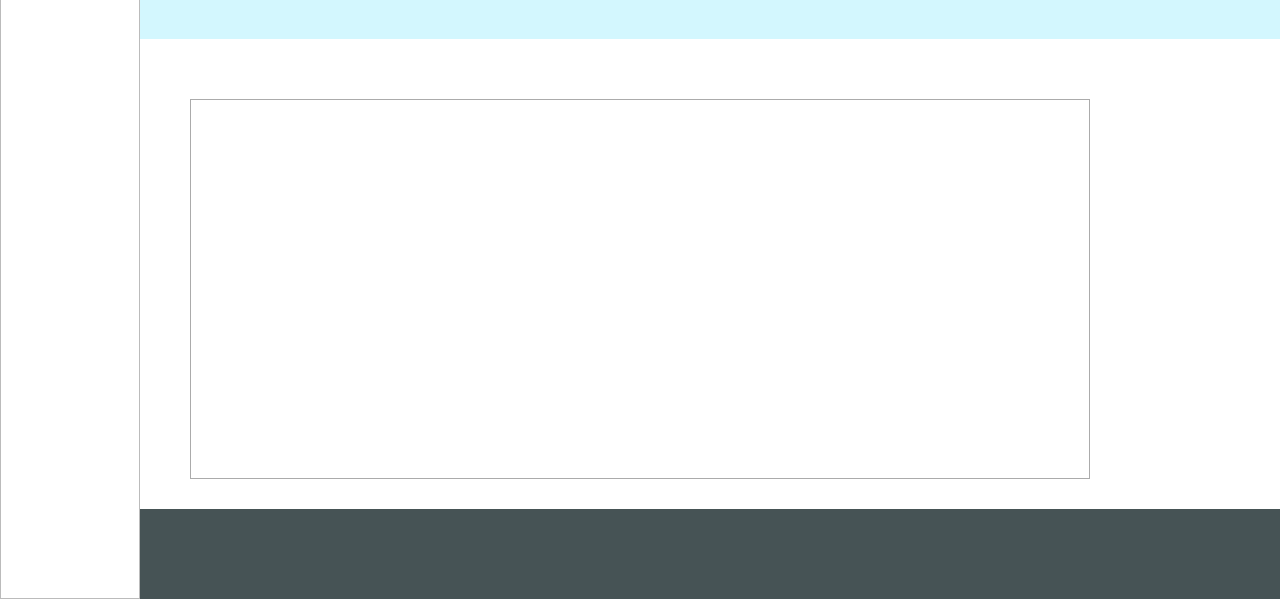
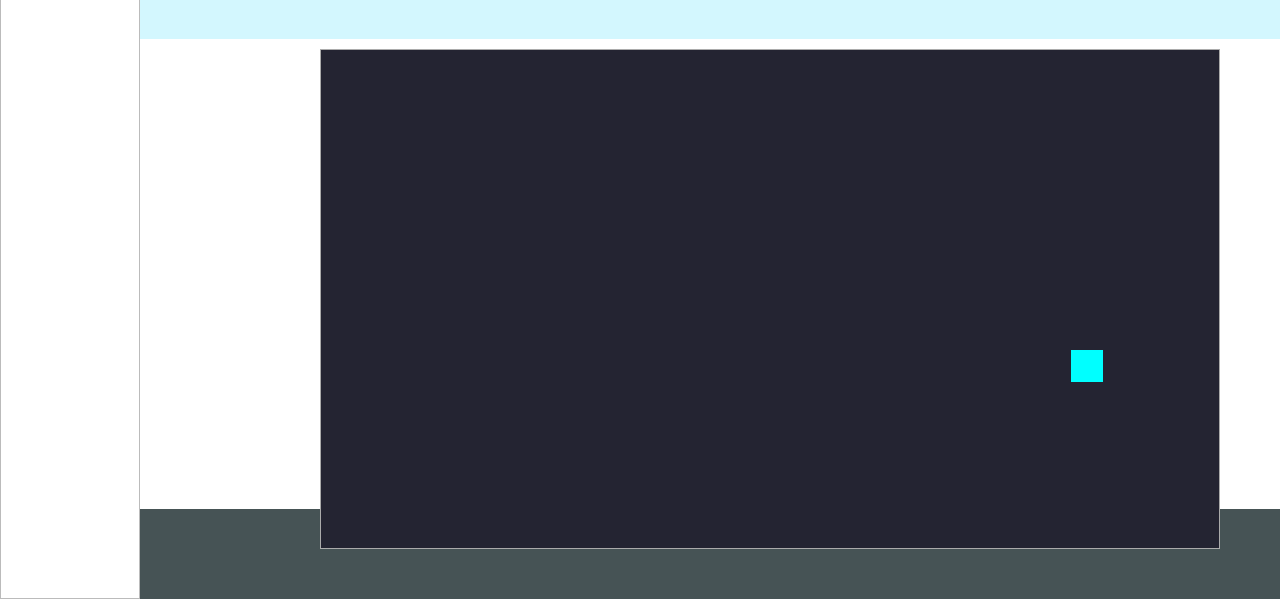
Before and after one commit to Bermihrom/NewSnake, a plain HTML site: page index.html in a window 1280 px wide. Shown: the part 201-800 px from the top of the page. Drawn offline with Linux system fonts and the light colour scheme; a web font is replaced by a local one.

Commit message:
game loop is ready

```diff
--- a/index.html
+++ b/index.html
@@ -44,14 +44,14 @@
   </ul>
 </nav>
 <div class="main">
-  <main>
+  <!-- <main>
 
-  </main>
+  </main> -->
 </div>
 
   <footer></footer>
 
 
+  <script type="module" src="modules/main.js"></script>
 </body>
-<script src="main.js"></script>
 </html>
--- a/main.css
+++ b/main.css
@@ -195,24 +195,26 @@ footer{
     justify-content: center;
     padding: 60px;
 }
-main{
+/* main{
     display: flex;
     border: 1px solid #ABABAB;
     justify-content: space-around;
     align-items: center;
     padding: 20px;
     width: 900px;
-}
-.content_div:nth-child(odd){
-    width: 150px;
-    height: 150px;
-    background-color: #b5b5b5;
-    border: 1px solid #4d4d4d;
-}
-.content_div:nth-child(even){
-    width: 170px;
-    height: 100px;
-    background-color: #b3b3b3;
-    border: 1px solid #4d4d4d;
-
-}
+    background: rgb(36, 36, 50);
+} */
+canvas {
+    border: 1px solid #ABABAB;
+    width: 900px;
+    height: 500px;
+    background: rgb(36, 36, 50);
+    z-index: 3;
+    position: absolute;
+    top: 250px;
+    left: 25%;
+    /* display: flex; */
+    /* justify-content: space-around; */
+    /* align-items: center; */
+    /* padding: 20px; */
+  }
--- a/main.js
+++ /dev/null
@@ -1,3 +0,0 @@
-function createField(){
-    const mainField =
-}
--- /dev/null
+++ b/modules/game_loop.js
@@ -0,0 +1,24 @@
+export class Loop {               //game/animation loop
+  constructor(update, display) {
+    this.update = update;
+    this.display = display;
+
+    this.deltaTime = 0;
+    this.lastUpdate = 0;
+    this.maxInterval = 40;
+
+    requestAnimationFrame(stampTime => this.animate(stampTime));
+  }
+  animate(currentTime) {
+    requestAnimationFrame(stampTime => this.animate(stampTime));
+
+    this.deltaTime = currentTime - this.lastUpdate;
+
+    if (this.deltaTime < this.maxInterval) {
+      this.update(this.deltaTime / 1000);
+      this.display();
+    }
+
+    this.lastUpdate = currentTime;
+  }
+}
--- /dev/null
+++ b/modules/layer.js
@@ -0,0 +1,20 @@
+export class Layer {
+
+
+
+    constructor(container) {
+
+
+      this.canvas = document.createElement(`canvas`);
+      this.context = this.canvas.getContext(`2d`);
+      container.appendChild(this.canvas);
+
+      this.fitToContainer = this.fitToContainer.bind(this);
+      addEventListener(`resize`, this.fitToContainer);
+      this.fitToContainer();
+    }
+    fitToContainer() {
+      this.w = this.canvas.width = this.canvas.clientWidth;
+      this.h = this.canvas.height = this.canvas.clientHeight;
+    }
+  }
--- /dev/null
+++ b/modules/main.js
@@ -0,0 +1,39 @@
+import { Layer } from './layer.js'
+import { Loop } from './game_loop.js'
+
+class App {
+
+
+  constructor(container) {
+    this.layer = new Layer(container);
+
+    this.rect = {
+      x: 0,
+      y: 0,
+      w: 32,
+      h: 32,
+      vx: 500,
+      vy: 500,
+      color: `cyan`
+    }
+
+    new Loop(this.update.bind(this), this.display.bind(this));
+  }
+  update(correction) {
+    if (this.rect.x <= 0 && this.rect.vx < 0 || this.rect.x + this.rect.w > this.layer.w && this.rect.vx > 0) {
+      this.rect.vx = -this.rect.vx;
+    }
+    if (this.rect.y <= 0 && this.rect.vy < 0 || this.rect.y + this.rect.h > this.layer.h && this.rect.vy > 0) {
+      this.rect.vy = -this.rect.vy;
+    }
+    this.rect.x += this.rect.vx * correction;
+    this.rect.y += this.rect.vy * correction;
+  }
+  display() {
+    this.layer.context.clearRect(0, 0, this.layer.w, this.layer.h);
+    this.layer.context.fillStyle = this.rect.color;
+    this.layer.context.fillRect(this.rect.x, this.rect.y, this.rect.w, this.rect.h);
+  }
+}
+
+onload = () => { new App(document.body) }
```
